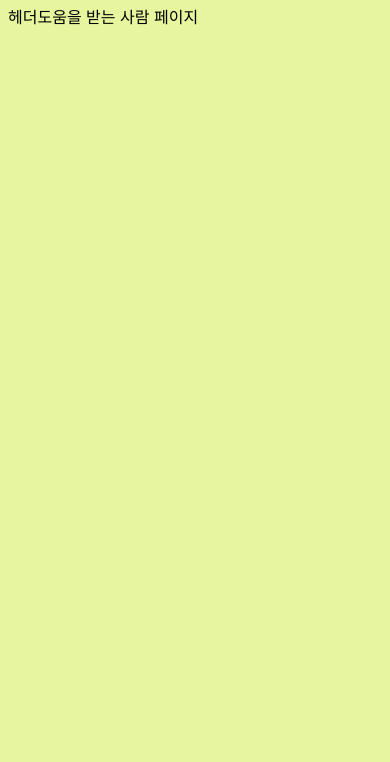
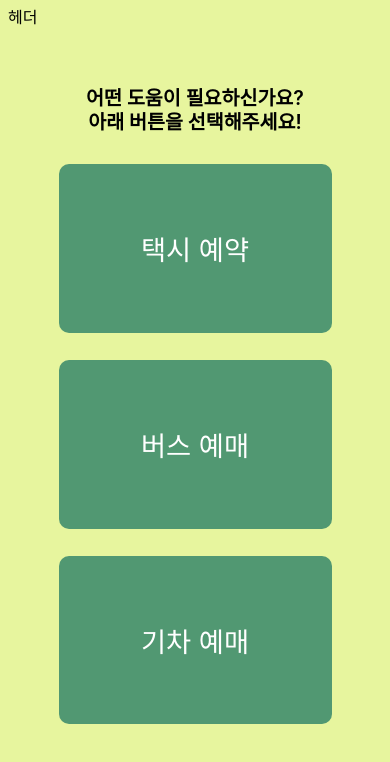
Before and after one commit to HyoZaSon/FrontEnd, a React (Create React App) app: page /hyozaparent in a window 390 px wide. Shown: the top 762 px of the page. Built offline with nearby package versions, Linux system fonts and the light colour scheme.

Commit message:
design: 화면 ui 추가 - hyozaparent 화면 추가 - pc, mobile 크기에 따라 크기, 배열 변경

```diff
--- a/src/pages/Hyozaparent.jsx
+++ b/src/pages/Hyozaparent.jsx
@@ -1,5 +1,91 @@
+import { styled } from "styled-components";
+import { Mobile, PC } from "../shared/MediaQuery";
+
+const text = "어떤 도움이 필요하신가요?\n아래 버튼을 선택해주세요!";
+
+const Wrapper = styled.div`
+  text-align: center;
+  display: flex;
+  flex-direction: column;
+  align-items: center;
+  padding: 30px;
+`;
+
+const HeadBox = styled.div`
+  margin: 10px 30px;
+  margin-top: 30px;
+  margin-bottom: 30px;
+  font-size: ${(props) => props.fontSize};
+  font-weight: 600;
+  white-space: pre-wrap;
+`;
+
+const Container = styled.div`
+  display: flex;
+  flex-direction: row;
+  margin-top: 30px;
+  gap: 30px;
+`;
+
+const Btn = styled.button`
+  display: flex;
+  align-items: center;
+  text-align: center;
+  background-color: #519872;
+  border-radius: 10px;
+  color: white;
+  width: ${(props) => props.btnWidth};
+  height: ${(props) => props.btnHeight};
+  margin-bottom: 27px;
+  outline: none;
+  border: none;
+  cursor: pointer;
+`;
+
+const TextBox = styled.div`
+  display: flex;
+  margin-left: auto;
+  margin-right: auto;
+  align-items: center;
+  text-align: center;
+  font-size: ${(props) => props.fontSize};
+`;
+
 const Hyozaparent = () => {
-  return <>도움을 받는 사람 페이지</>;
+  return (
+    <>
+      <Mobile>
+        <Wrapper>
+          <HeadBox fontSize="5vw">{text}</HeadBox>
+          <Btn btnWidth="70vw" btnHeight="20vh">
+            <TextBox fontSize="7vw">택시 예약</TextBox>
+          </Btn>
+          <Btn btnWidth="70vw" btnHeight="20vh">
+            <TextBox fontSize="7vw">버스 예매</TextBox>
+          </Btn>
+          <Btn btnWidth="70vw" btnHeight="20vh">
+            <TextBox fontSize="7vw">기차 예매</TextBox>
+          </Btn>
+        </Wrapper>
+      </Mobile>
+      <PC>
+        <Wrapper>
+          <HeadBox fontSize="3vw">{text}</HeadBox>
+          <Container>
+            <Btn btnWidth="20vw" btnHeight="40vh">
+              <TextBox fontSize="3vw">택시 예약</TextBox>
+            </Btn>
+            <Btn btnWidth="20vw" btnHeight="40vh">
+              <TextBox fontSize="3vw">버스 예매</TextBox>
+            </Btn>
+            <Btn btnWidth="20vw" btnHeight="40vh">
+              <TextBox fontSize="3vw">기차 예매</TextBox>
+            </Btn>
+          </Container>
+        </Wrapper>
+      </PC>
+    </>
+  );
 };
 
 export default Hyozaparent;
```
